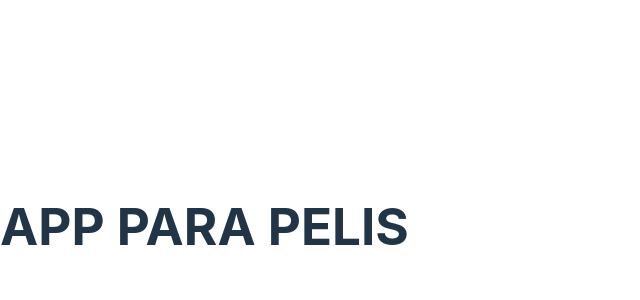
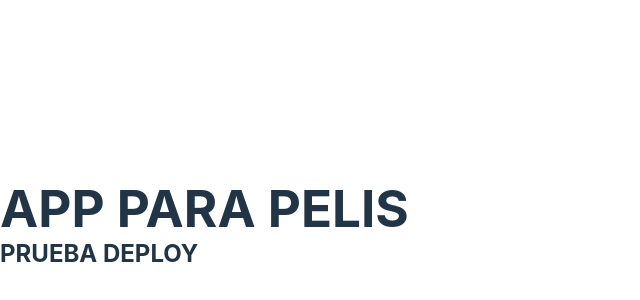
Before and after one commit to AdusoftCo/reactfilm2023, a React (Vite) app: page / in a window 1280 px wide. Shown: the part 174-474 px from the top of the page, without its empty margins (0-640 px from the left). Built offline with nearby package versions, Linux system fonts and the light colour scheme.

Commit message:
[cfg] deployment

```diff
--- a/src/App.jsx
+++ b/src/App.jsx
@@ -2,6 +2,7 @@ const App = () => {
   return (
     <div>
       <h1>APP PARA PELIS</h1>
+      <h2>PRUEBA DEPLOY</h2>
     </div>
   )
 }
```
